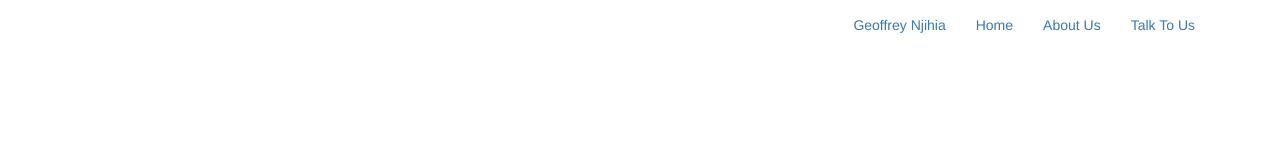
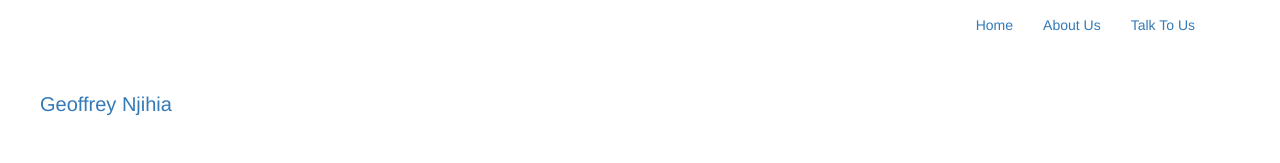
Before and after one commit to Dev-GNM/Technical-Blog-Repo, a plain HTML site: page index.html in a window 1280 px wide. Drawn offline with nearby package versions, Linux system fonts and the light colour scheme.

Commit message:
adding the Geoffrey Njihia branding to the blog

```diff
--- a/Assets/index.css
+++ b/Assets/index.css
@@ -3,3 +3,11 @@
     padding: 0;
     box-sizing: border-box;
 }
+
+
+.name{
+   align-content: left;
+   list-style: none;
+   padding: 2em;
+   font-size: 20px;
+}
--- a/index.html
+++ b/index.html
@@ -29,7 +29,6 @@
                 </div>
                 <div class="collapse navbar-collapse" id="micon">
                     <ul class="nav navbar-nav navbar-right">
-                        <li class="name"><a href="#talk">Geoffrey Njihia</a></li>
                         <li><a href="#main">Home</a></li>
                         <li><a href="#about-us">About Us</a></li>
                         <li><a href="#talk">Talk To Us</a></li>
@@ -38,5 +37,8 @@
             </div>
         </nav>
     </header>
+    <div class="name">
+        <li><a href="#talk">Geoffrey Njihia</a></li>
+    </div>
 </body>
 </html>
```
